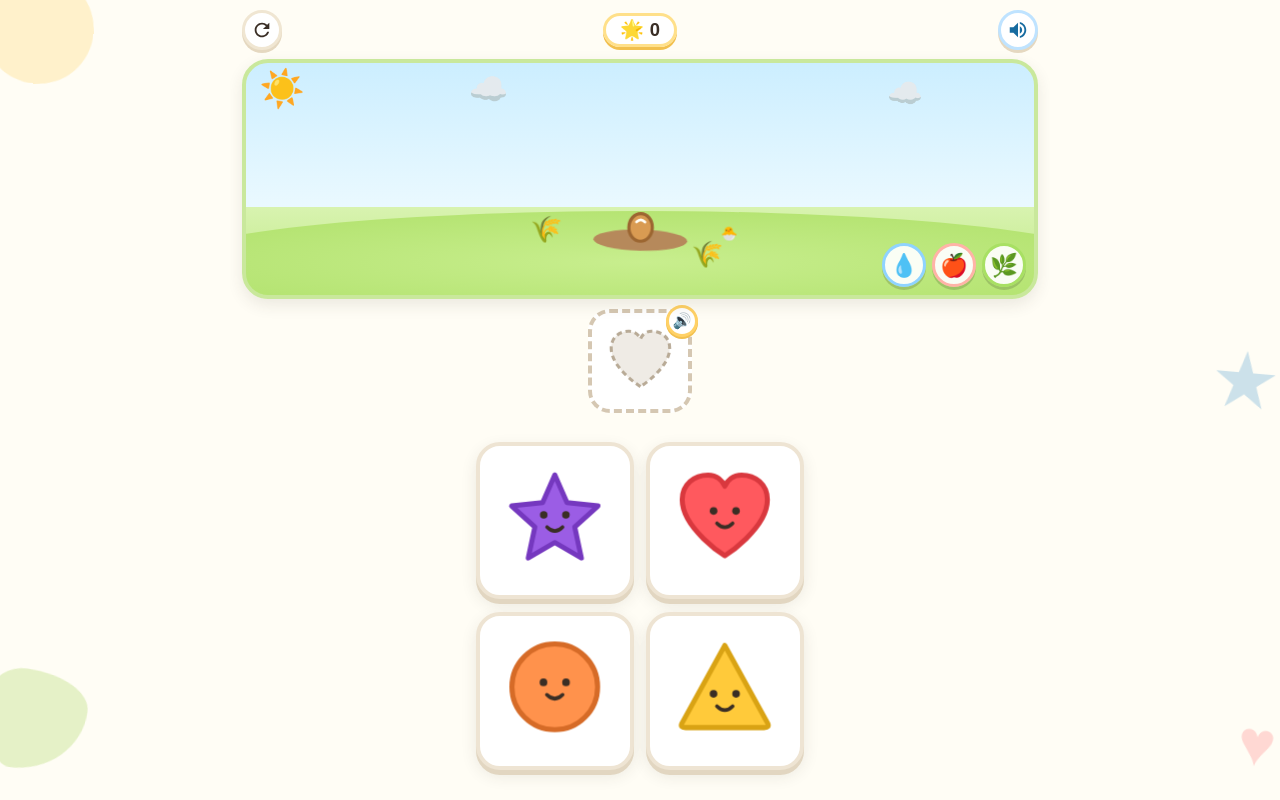
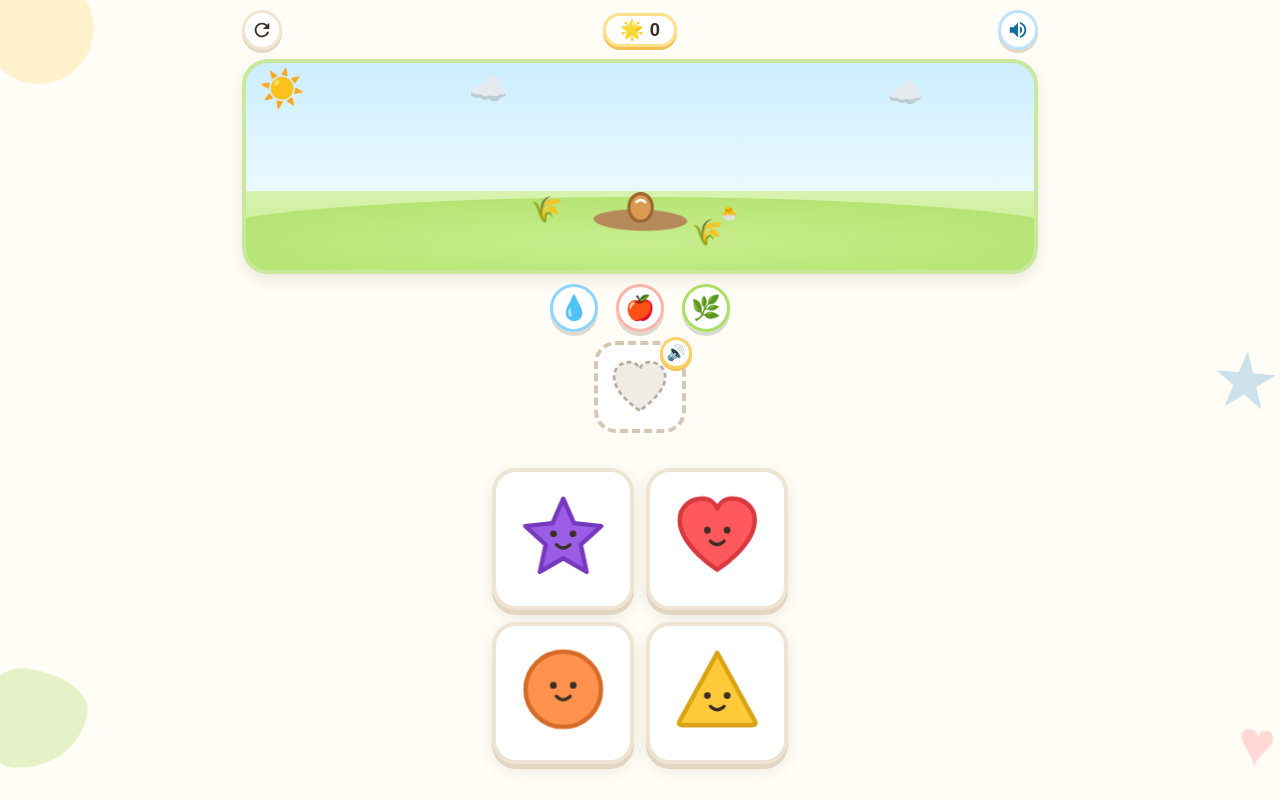
Before and after one commit to Y-num/iro-katachi-asobi, a plain HTML site: page index.html in a window 1280 px wide. Drawn offline with Linux system fonts and the light colour scheme; a web font is replaced by a local one.

Commit message:
おせわツールバーをおにわと重ならない独立配置に修正

```diff
--- a/index.html
+++ b/index.html
@@ -7,7 +7,7 @@
   <link rel="preconnect" href="https://fonts.googleapis.com" />
   <link rel="preconnect" href="https://fonts.gstatic.com" crossorigin />
   <link href="https://fonts.googleapis.com/css2?family=Zen+Maru+Gothic:wght@700;900&display=swap" rel="stylesheet" />
-  <link rel="stylesheet" href="style.css?v=5" />
+  <link rel="stylesheet" href="style.css?v=6" />
 </head>
 <body>
   <div class="app-container" id="app-container">
@@ -65,14 +65,14 @@
       <div id="garden-entities" class="garden-entities">
         <!-- JSで生き物・お花・ざっそう・エサを動的に配置＆移動 -->
       </div>
+    </section>
 
-      <!-- おせわツールバー（みずやり・えさやり・ざっそうとり） -->
-      <div class="care-toolbar" aria-label="おせわ">
-        <button id="btn-water" class="care-btn care-water" type="button" aria-label="みずやり">💧</button>
-        <button id="btn-feed" class="care-btn care-feed" type="button" aria-label="えさやり">🍎</button>
-        <button id="btn-weed" class="care-btn care-weed" type="button" aria-label="ざっそうとり">🌿</button>
-      </div>
-    </section>
+    <!-- おせわツールバー（おにわと重ならない独立バー） -->
+    <div class="care-toolbar" aria-label="おせわ">
+      <button id="btn-water" class="care-btn care-water" type="button" aria-label="みずやり">💧</button>
+      <button id="btn-feed" class="care-btn care-feed" type="button" aria-label="えさやり">🍎</button>
+      <button id="btn-weed" class="care-btn care-weed" type="button" aria-label="ざっそうとり">🌿</button>
+    </div>
 
     <!-- パズルあそびエリア（下部） -->
     <main id="screen-game" class="game-area">
@@ -94,6 +94,6 @@
     </main>
   </div>
 
-  <script src="app.js?v=5"></script>
+  <script src="app.js?v=6"></script>
 </body>
 </html>
--- a/style.css
+++ b/style.css
@@ -203,7 +203,7 @@ body {
 .garden-world {
   position: relative;
   width: 100%;
-  height: clamp(160px, 31vh, 240px);
+  height: clamp(145px, 27vh, 215px);
   flex-shrink: 0;
   border-radius: 26px;
   border: 4px solid #c9e89c;
@@ -414,28 +414,29 @@ body {
   animation: food-drop 0.45s cubic-bezier(0.34, 1.56, 0.64, 1);
 }
 
-/* おせわツールバー（おにわ右下） */
+/* おせわツールバー（おにわとパズルの間に独立配置） */
 .care-toolbar {
-  position: absolute;
-  bottom: 8px;
-  right: 8px;
+  position: relative;
   display: flex;
-  gap: 6px;
+  align-items: center;
+  justify-content: center;
+  gap: 18px;
+  flex-shrink: 0;
   z-index: 8;
 }
 
 .care-btn {
-  width: clamp(36px, 5.5vh, 46px);
-  height: clamp(36px, 5.5vh, 46px);
+  width: clamp(42px, 6vh, 50px);
+  height: clamp(42px, 6vh, 50px);
   border-radius: 50%;
   border: 3px solid #ffffff;
-  background: rgba(255, 255, 255, 0.92);
-  font-size: clamp(1.1rem, 3vw, 1.4rem);
+  background: rgba(255, 255, 255, 0.96);
+  font-size: clamp(1.2rem, 3.2vw, 1.5rem);
   display: flex;
   align-items: center;
   justify-content: center;
   cursor: pointer;
-  box-shadow: 0 3px 0 rgba(0, 0, 0, 0.15);
+  box-shadow: 0 4px 0 rgba(0, 0, 0, 0.14);
   transition: transform 0.12s ease;
 }
 
@@ -465,8 +466,8 @@ body {
 }
 
 .target-slot {
-  width: clamp(78px, 13vh, 112px);
-  height: clamp(78px, 13vh, 112px);
+  width: clamp(72px, 11.5vh, 100px);
+  height: clamp(72px, 11.5vh, 100px);
   flex-shrink: 0;
   border-radius: 22px;
   background: rgba(255, 255, 255, 0.96);
@@ -531,10 +532,10 @@ body {
   display: grid;
   grid-template-columns: repeat(2, 1fr);
   grid-template-rows: repeat(2, 1fr);
-  gap: clamp(8px, 1.6vh, 14px);
+  gap: clamp(8px, 1.5vh, 14px);
   width: 100%;
-  max-width: min(380px, 41vh);
-  max-height: min(380px, 41vh);
+  max-width: min(350px, 37vh);
+  max-height: min(350px, 37vh);
   margin: auto;
 }
 
```
